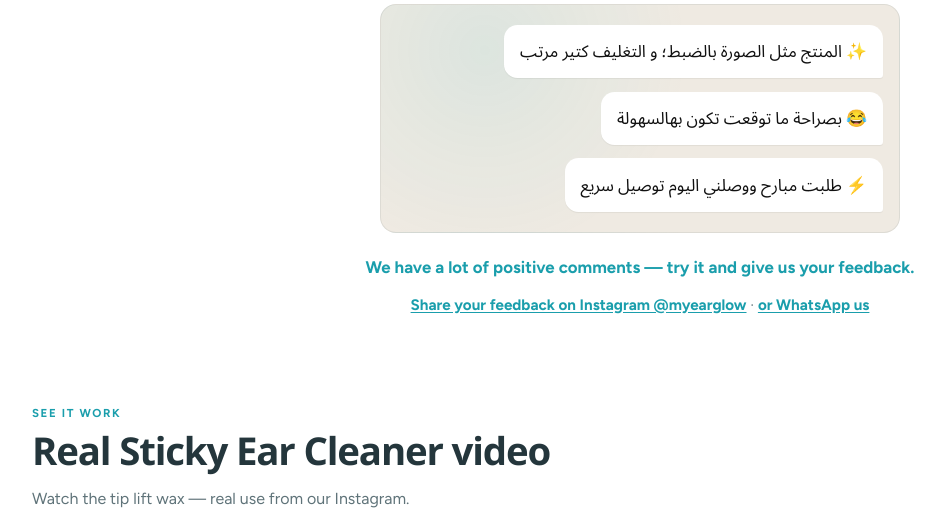
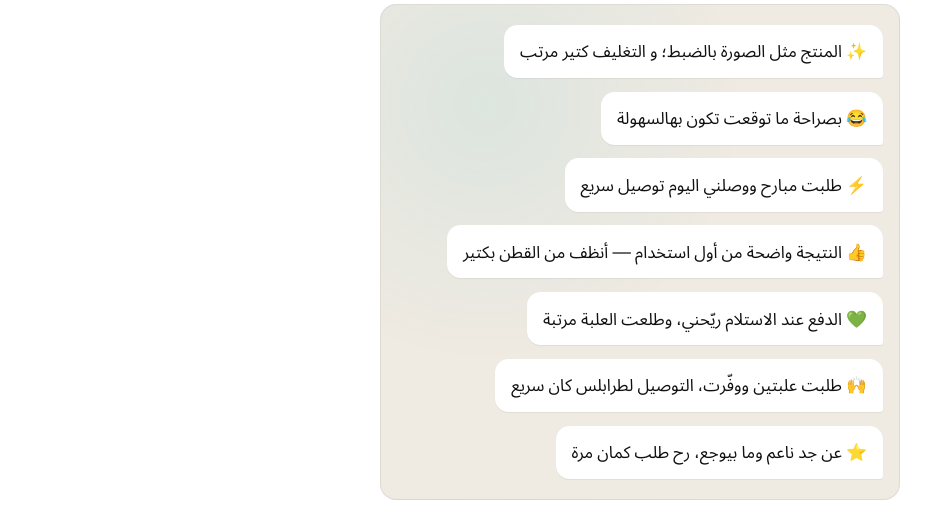
Before and after one commit to asmaaobeid/sticky-ear-cleaner, a website built with Vite: page index.html in a window 1280 px wide. Shown: the part 1867-2385 px from the top of the page, without its empty margins (0-945 px from the left). Built offline with nearby package versions, Linux system fonts and the light colour scheme; files whose address does not match are found by name; a web font is replaced by a local one.

Commit message:
Add more positive WhatsApp-style review comments.
Co-authored-by: Cursor <cursoragent@cursor.com>

```diff
--- a/index.html
+++ b/index.html
@@ -513,6 +513,18 @@
           </figure>
           <figure class="wa-bubble">
             <p>⚡ طلبت مبارح ووصلني اليوم توصيل سريع</p>
+          </figure>
+          <figure class="wa-bubble">
+            <p>👍 النتيجة واضحة من أول استخدام — أنظف من القطن بكتير</p>
+          </figure>
+          <figure class="wa-bubble">
+            <p>💚 الدفع عند الاستلام ريّحني، وطلعت العلبة مرتبة</p>
+          </figure>
+          <figure class="wa-bubble">
+            <p>🙌 طلبت علبتين ووفّرت، التوصيل لطرابلس كان سريع</p>
+          </figure>
+          <figure class="wa-bubble">
+            <p>⭐ عن جد ناعم وما بيوجع، رح طلب كمان مرة</p>
           </figure>
         </div>
         <p class="reviews-cta" data-i18n="reviews_cta">
```
